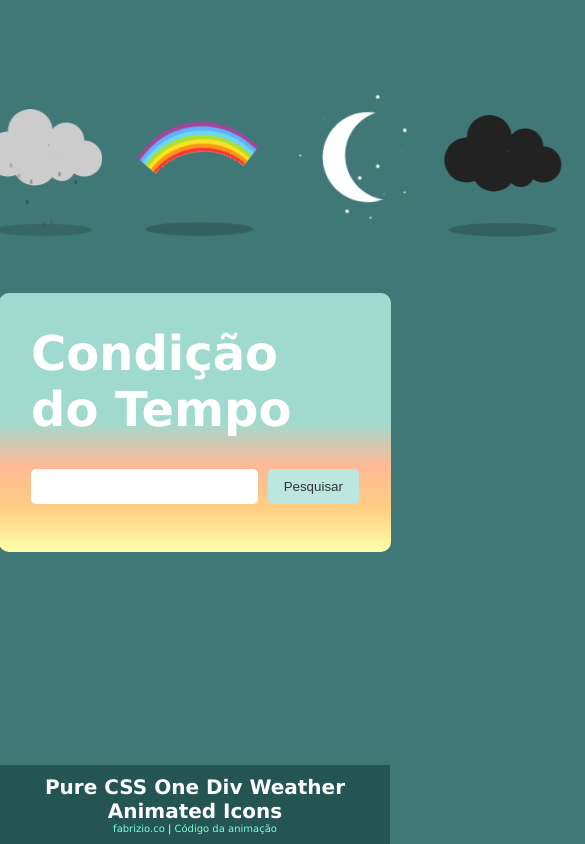
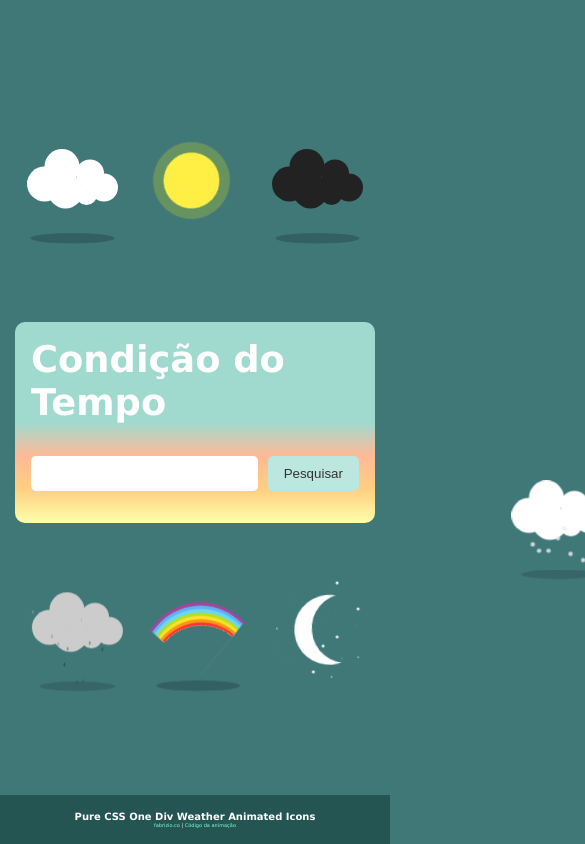
Before and after one commit to ElisIrons/condi-oDoTempo, a website: page index.html in a window 390 px wide. Shown: the top 844 px of the page, 585 px wide, since content can reach past the window. Drawn offline with Linux system fonts and the light colour scheme.

Commit message:
Responsividade

```diff
--- a/css/style.css
+++ b/css/style.css
@@ -558,3 +558,59 @@ footer a {
       #eeeeee 90px 35px;
   }
 }
+
+@media screen and (max-width: 1250px) {
+  main {
+    padding: 1rem;
+    margin: 1rem;
+  }
+
+  main > h1 {
+    font-size: 2.3rem;
+  }
+
+  main #search-form input,
+  main #search-form button {
+    height: 35px;
+  }
+
+  .container {
+    transform: scale(0.7);
+    margin-top: 1.5rem;
+  }
+
+  .sunny,
+  .cloudy,
+  .stormy {
+    margin-top: -30rem;
+  }
+
+  .sunny {
+    left: 50%;
+  }
+
+  .cloudy {
+    left: 35%;
+  }
+
+  .stormy {
+    left: 65%;
+  }
+
+  .rainy,
+  .rainbow,
+  .starry {
+    margin-top: 10rem;
+  }
+
+  footer {
+    position: absolute;
+    bottom: 0;
+    left: 0;
+    right: 0;
+    font-size: 5px;
+    margin-top: 1rem;
+    padding: 1rem;
+    background-color: #245553;
+  }
+}
```
